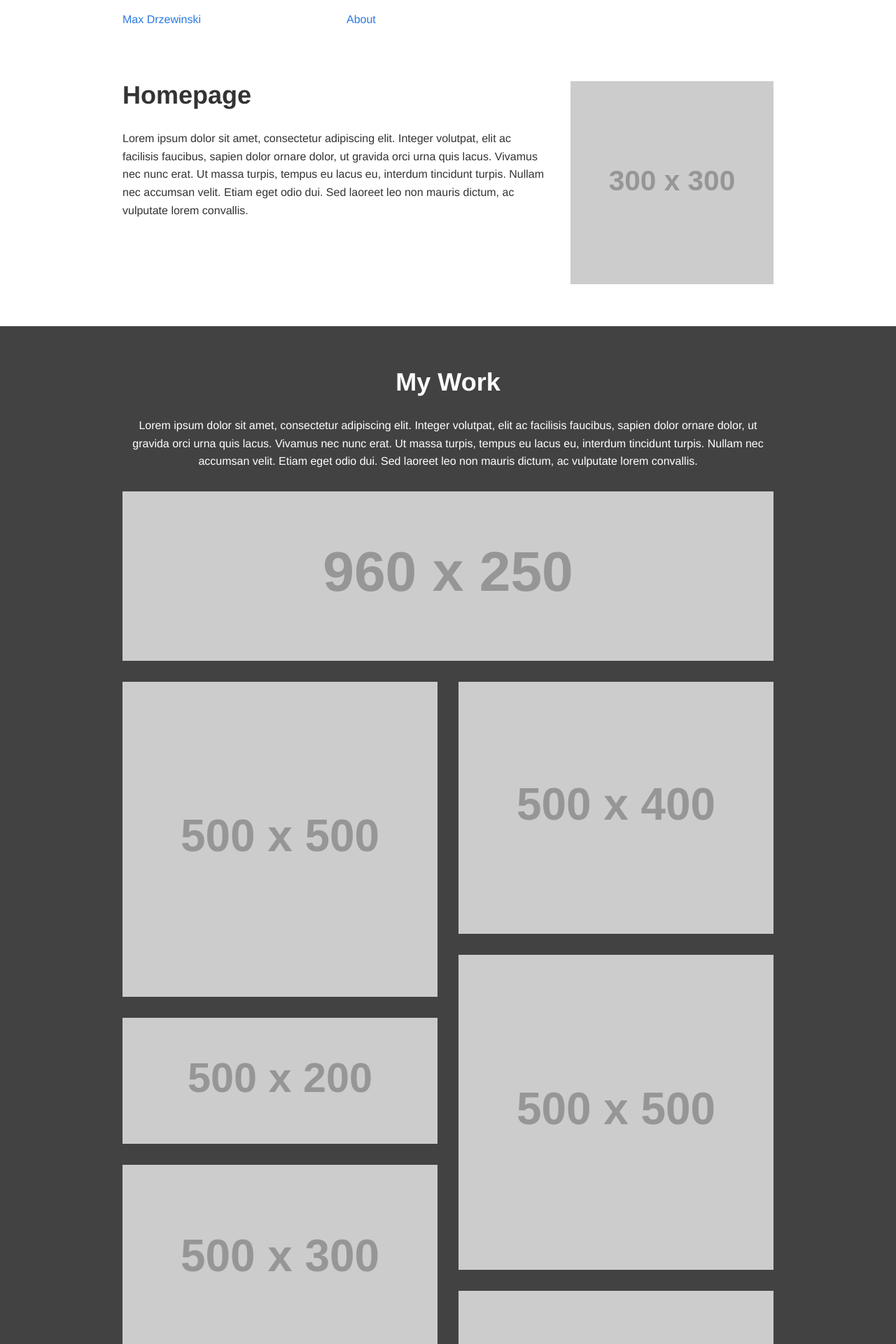
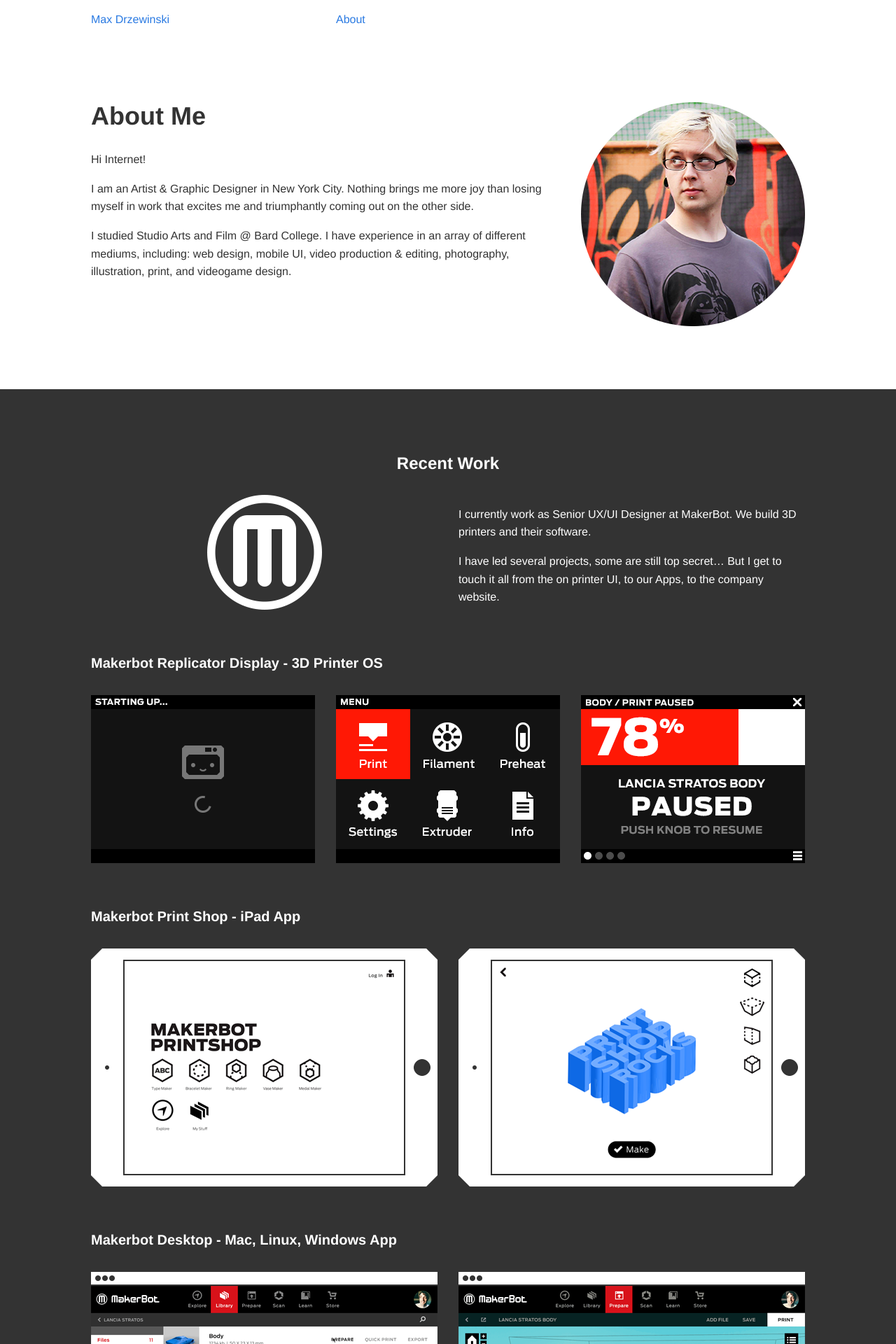
Before and after one commit to maxdrz/maxdrz.github.io, a Jekyll site: the page built from index.html, in a window 1280 px wide. Shown: the top 1920 px of the page at 70% size. Built offline with Jekyll 4.4.1, drawn with Linux system fonts in a browser that asks for light colours; some of the changed text lies outside the part shown.

Commit message:
Update about and work sections

```diff
--- a/_sass/_images.scss
+++ b/_sass/_images.scss
@@ -3,4 +3,6 @@
 img {
   display: block;
   max-width: 100%;
+  margin-left:  auto;
+  margin-right: auto;
 }
--- a/_sass/_sections.scss
+++ b/_sass/_sections.scss
@@ -1,7 +1,7 @@
 /// Sections
 .section {
-  padding-top:    $grid-gutter*2;
-  padding-bottom: $grid-gutter*2;
+  padding-top:    $grid-gutter*3;
+  padding-bottom: $grid-gutter*3;
 }
 
 // Section > Light
@@ -11,6 +11,6 @@
 
 // Section > Dark
 .section.dark {
-  background: $grey-color-dark;
+  background: $text-color;
   color: $white;
 }
--- a/css/main.scss
+++ b/css/main.scss
@@ -29,7 +29,7 @@
 
 // Layout
 $grid-gutter:      30px;
-$site-max-width:   960px;
+$site-max-width:   1050px;
 
 /// Media Query Mixins
 $fix-mqs: false !default;
--- a/index.html
+++ b/index.html
@@ -6,18 +6,24 @@
   <div class="wrapper">
     <div class="row">
       <div class="sml-c12 med-c8">
-        <h1>Homepage</h1>
+        <h1>About Me</h1>
         <p class="push-top">
-          Lorem ipsum dolor sit amet, consectetur adipiscing elit. Integer
-          volutpat, elit ac facilisis faucibus, sapien dolor ornare dolor, ut
-          gravida orci urna quis lacus. Vivamus nec nunc erat. Ut massa turpis,
-          tempus eu lacus eu, interdum tincidunt turpis. Nullam nec accumsan
-          velit. Etiam eget odio dui. Sed laoreet leo non mauris dictum, ac
-          vulputate lorem convallis.
+          Hi Internet!
+        </p>
+        <p>
+          I am an Artist &amp; Graphic Designer in New York City. Nothing brings
+          me more joy than losing myself in work that excites me and
+          triumphantly coming out on the other side.
+        </p>
+        <p>
+          I studied Studio Arts and Film @ Bard College. I have experience in
+          an array of different mediums, including: web design, mobile UI,
+          video production &amp; editing, photography, illustration, print, and
+          videogame design.
         </p>
       </div> <!-- .c -->
       <div class="sml-c12 med-c4 push-top med-no-push">
-        <img src="http://placehold.it/300x300/333/ccc" alt="TODO" />
+        <img src="/assets/images/max.png" alt="Max" />
       </div> <!-- .c -->
     </div> <!-- .row -->
   </div> <!-- .wrapper -->
@@ -25,33 +31,80 @@
 
 <div class="section dark">
   <div class="wrapper">
+    <h2 class="sml-c12 text-center">Recent Work</h2>
+    <div class="row push-top">
+      <div class="sml-c12 med-c6">
+        <img src="/assets/images/makerbot-logo.png" alt="Makerbot logo" />
+      </div> <!-- .c -->
+      <div class="sml-c12 med-c6">
+        <p class="push-top-half">
+          I  currently work as Senior UX/UI Designer at MakerBot.
+          We build 3D printers and their software.
+        </p>
+        <p>
+          I have led several projects, some are still top secret&hellip;
+          But I get to touch it all from the on printer UI, to our
+          Apps, to the company website.
+        </p>
+      </div> <!-- .c -->
+    </div> <!-- .row -->
+
+    <div class="row push-top-double">
+      <h3 class="sml-c12">Makerbot Replicator Display - 3D Printer OS</h3>
+      <div class="sml-c12 med-c4">
+        <img src="/assets/images/bw1.png" alt="3D Printer OS 1" class="push-top" />
+      </div> <!-- .c -->
+      <div class="sml-c12 med-c4">
+        <img src="/assets/images/bw2.png" alt="3D Printer OS 2" class="push-top" />
+      </div> <!-- .c -->
+      <div class="sml-c12 med-c4">
+        <img src="/assets/images/bw3.png" alt="3D Printer OS 3" class="push-top" />
+      </div> <!-- .c -->
+    </div> <!-- .row -->
+
+    <div class="row push-top-double">
+      <h3 class="sml-c12">Makerbot Print Shop - iPad App</h3>
+      <div class="sml-c12 med-c6">
+        <img src="/assets/images/ps1.png" alt="Print Shop 1" class="push-top" />
+      </div> <!-- .c -->
+      <div class="sml-c12 med-c6">
+        <img src="/assets/images/ps2.png" alt="Print Shop 2" class="push-top" />
+      </div> <!-- .c -->
+    </div> <!-- .row -->
+
+    <div class="row push-top-double">
+      <h3 class="sml-c12">Makerbot Desktop - Mac, Linux, Windows App</h3>
+      <div class="sml-c12 med-c6">
+        <img src="/assets/images/mbd1.png" alt="Desktop 1" class="push-top" />
+      </div> <!-- .c -->
+      <div class="sml-c12 med-c6">
+        <img src="/assets/images/mbd2.png" alt="Desktop 2" class="push-top" />
+      </div> <!-- .c -->
+    </div> <!-- .row -->
+
+    <div class="row push-top-double">
+      <h3 class="sml-c12">Makerbot UI Iconography</h3>
+      <div class="sml-c12 med-c4">
+        <img src="/assets/images/icon1.png" alt="Icons 1" class="push-top" />
+      </div> <!-- .c -->
+      <div class="sml-c12 med-c4">
+        <img src="/assets/images/icon2.png" alt="Icons 2" class="push-top" />
+      </div> <!-- .c -->
+      <div class="sml-c12 med-c4">
+        <img src="/assets/images/icon3.png" alt="Icons 3" class="push-top" />
+      </div> <!-- .c -->
+    </div> <!-- .row -->
+  </div> <!-- .wrapper -->
+</div> <!-- .section -->
+
+<div class="section light">
+  <div class="wrapper">
     <div class="sml-c12 text-center">
-      <h1>My Work</h1>
-      <p class="push-top">
-        Lorem ipsum dolor sit amet, consectetur adipiscing elit. Integer
-        volutpat, elit ac facilisis faucibus, sapien dolor ornare dolor, ut
-        gravida orci urna quis lacus. Vivamus nec nunc erat. Ut massa turpis,
-        tempus eu lacus eu, interdum tincidunt turpis. Nullam nec accumsan
-        velit. Etiam eget odio dui. Sed laoreet leo non mauris dictum, ac
-        vulputate lorem convallis.
-      </p>
+      <h2>Other clients I&rsquo;ve worked with</h2>
     </div> <!-- .c -->
 
     <div class="sml-c12 push-top">
       <img src="http://placehold.it/960x250/ccc/333" alt="TODO" />
     </div> <!-- .c -->
-
-    <div class="row">
-      <div class="sml-c12 med-c6">
-        <img src="http://placehold.it/500x500/ccc/333" alt="TODO" class="push-top" />
-        <img src="http://placehold.it/500x200/ccc/333" alt="TODO" class="push-top" />
-        <img src="http://placehold.it/500x300/ccc/333" alt="TODO" class="push-top" />
-      </div> <!-- .c -->
-      <div class="sml-c12 med-c6">
-        <img src="http://placehold.it/500x400/ccc/333" alt="TODO" class="push-top" />
-        <img src="http://placehold.it/500x500/ccc/333" alt="TODO" class="push-top" />
-        <img src="http://placehold.it/500x250/ccc/333" alt="TODO" class="push-top" />
-      </div> <!-- .c -->
-    </div> <!-- .row -->
   </div> <!-- .wrapper -->
 </div> <!-- .section -->
```
Also changed, not shown: assets/images/Icon1.png (added), assets/images/bw1.png (added), assets/images/bw2.png (added), assets/images/bw3.png (added), assets/images/hero-bg.jpg (added), assets/images/icon2.png (added), assets/images/icon3.png (added), assets/images/makerbot-logo.png (added), assets/images/max.png (added), assets/images/mbd1.png (added), assets/images/mbd2.png (added), assets/images/ps1.png (added), assets/images/ps2.png (added).
